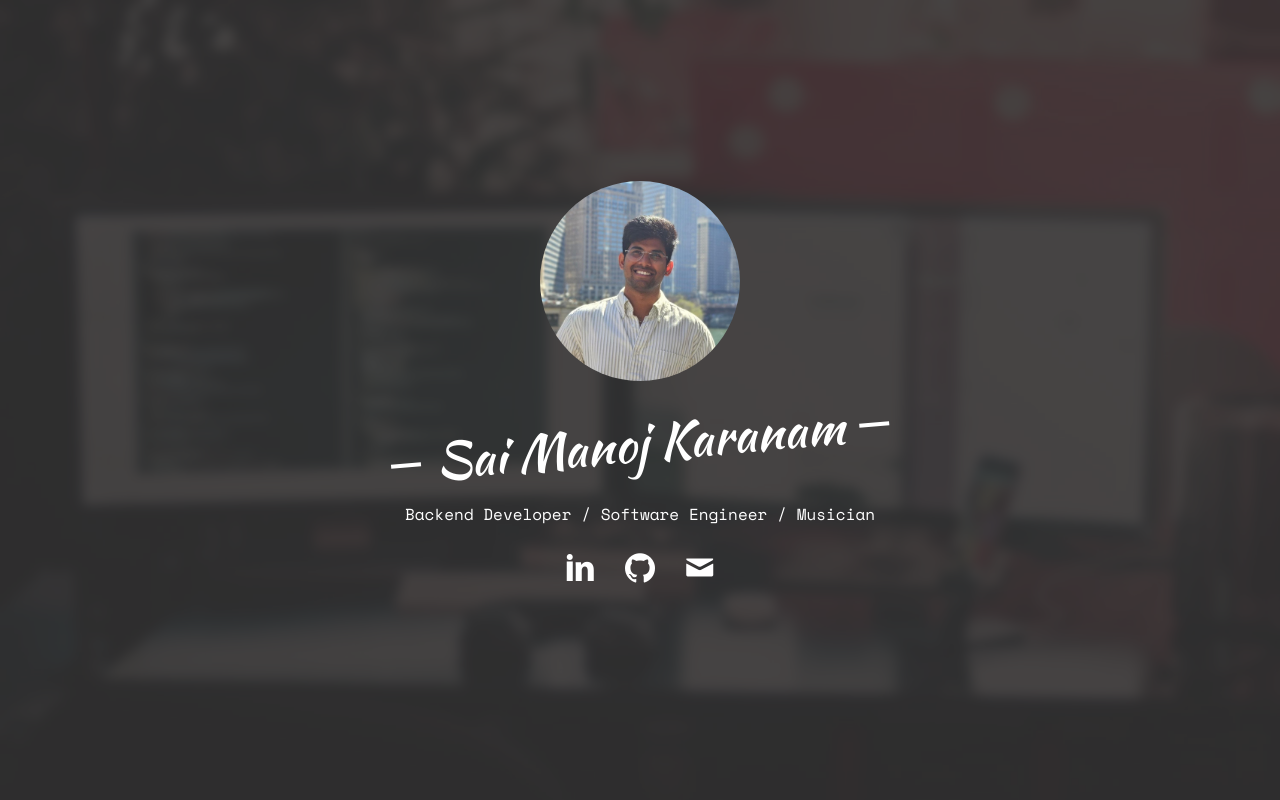
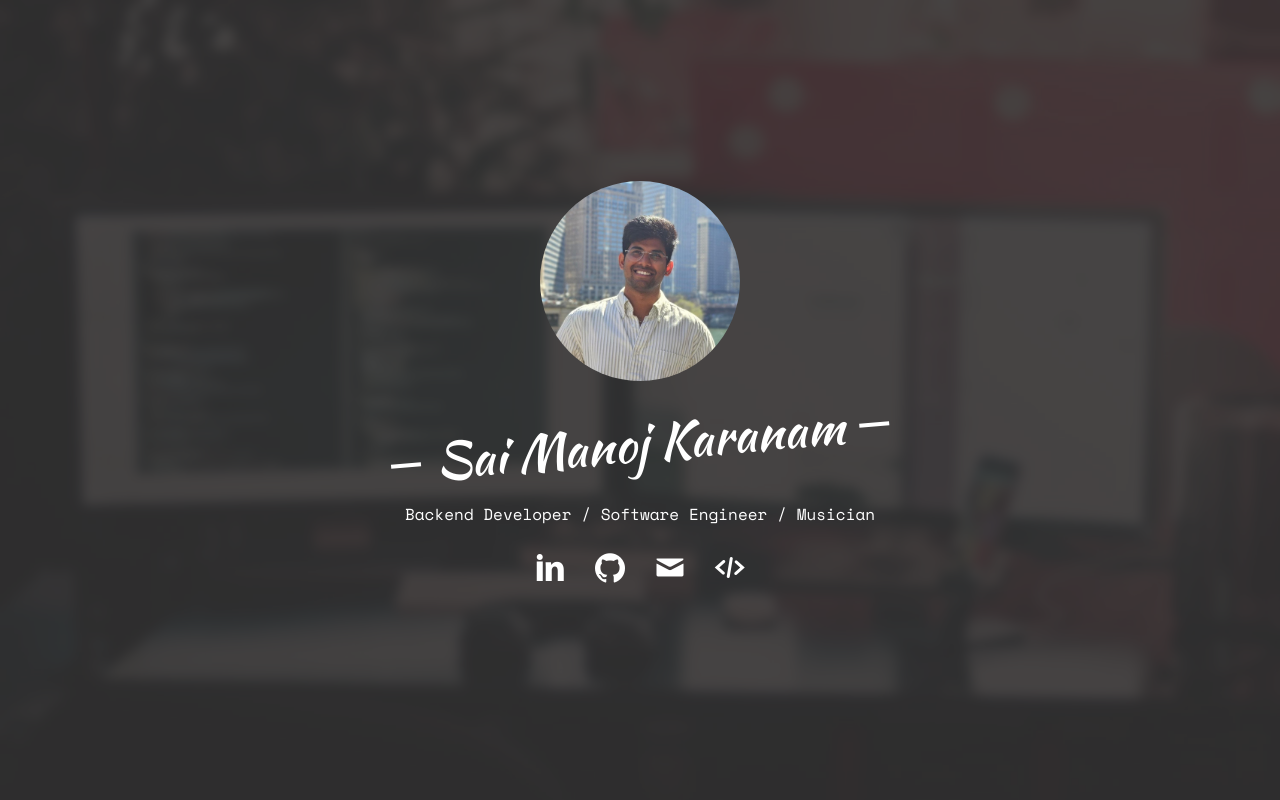
Before and after one commit to manoj-karanam/manoj-karanam.github.io, a plain HTML site: page index.html in a window 1280 px wide. Shown: the top 800 px of the page. Drawn offline with nearby package versions, Linux system fonts and the light colour scheme; some packages are replaced by stand-ins of ours; no server answers; files whose address does not match are found by name.

Commit message:
Update index.html

```diff
--- a/index.html
+++ b/index.html
@@ -61,6 +61,7 @@
 									<li><a href="https://www.linkedin.com/in/manojkaranamm/" target="_blank" rel="noopener noreferrer"><i class="icon-linkedin2"></i></a></li>
 									<li><a href="https://github.com/manoj-karanam" target="_blank" rel="noopener noreferrer"><i class="icon-github2"></i></a></li>
 									<li><a href="mailto:manojkaranamm@gmail.com" target="_blank" rel="noopener noreferrer"><i class="icon-mail"></i></a></li>
+									<li><a href="https://leetcode.com/grindrock" target="_blank" rel="noopener noreferrer"><i class="icon-code"></i></a></li>
 								</ul>
 							</p>
 						</div>
```
